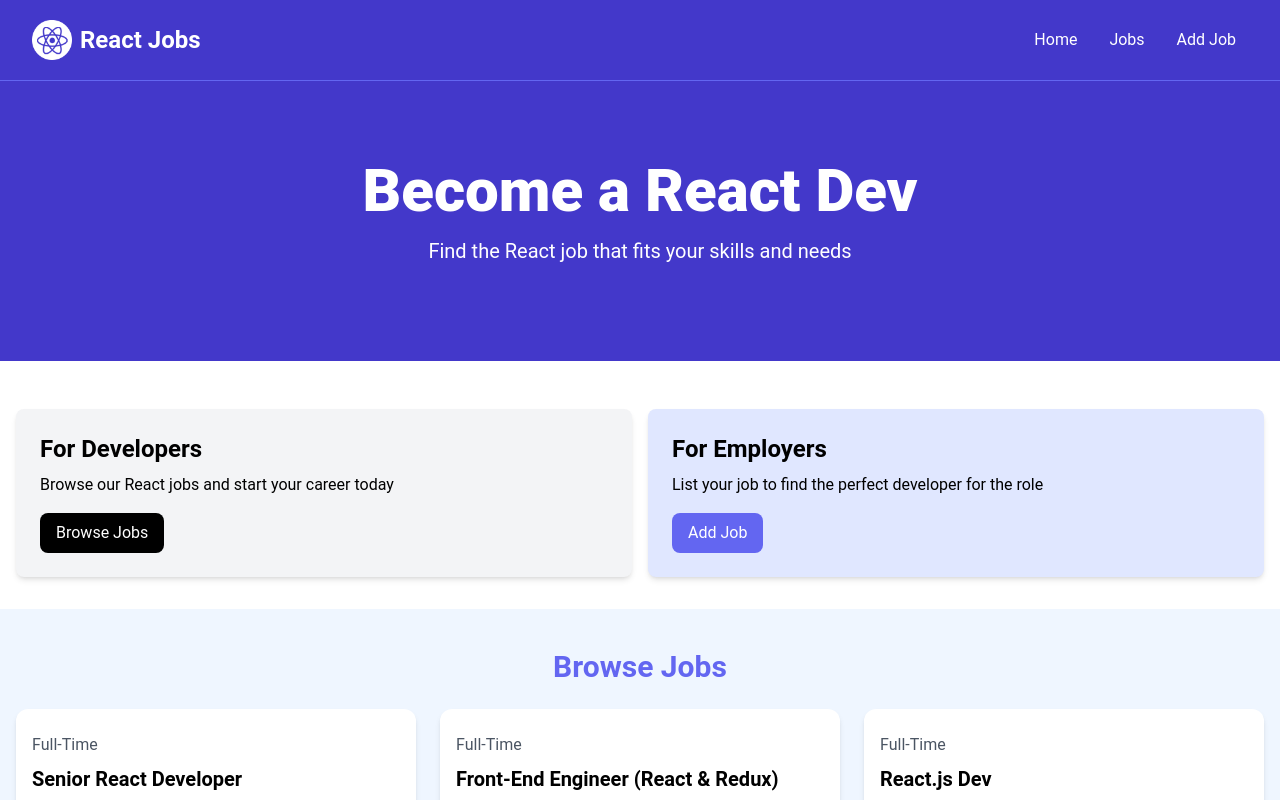
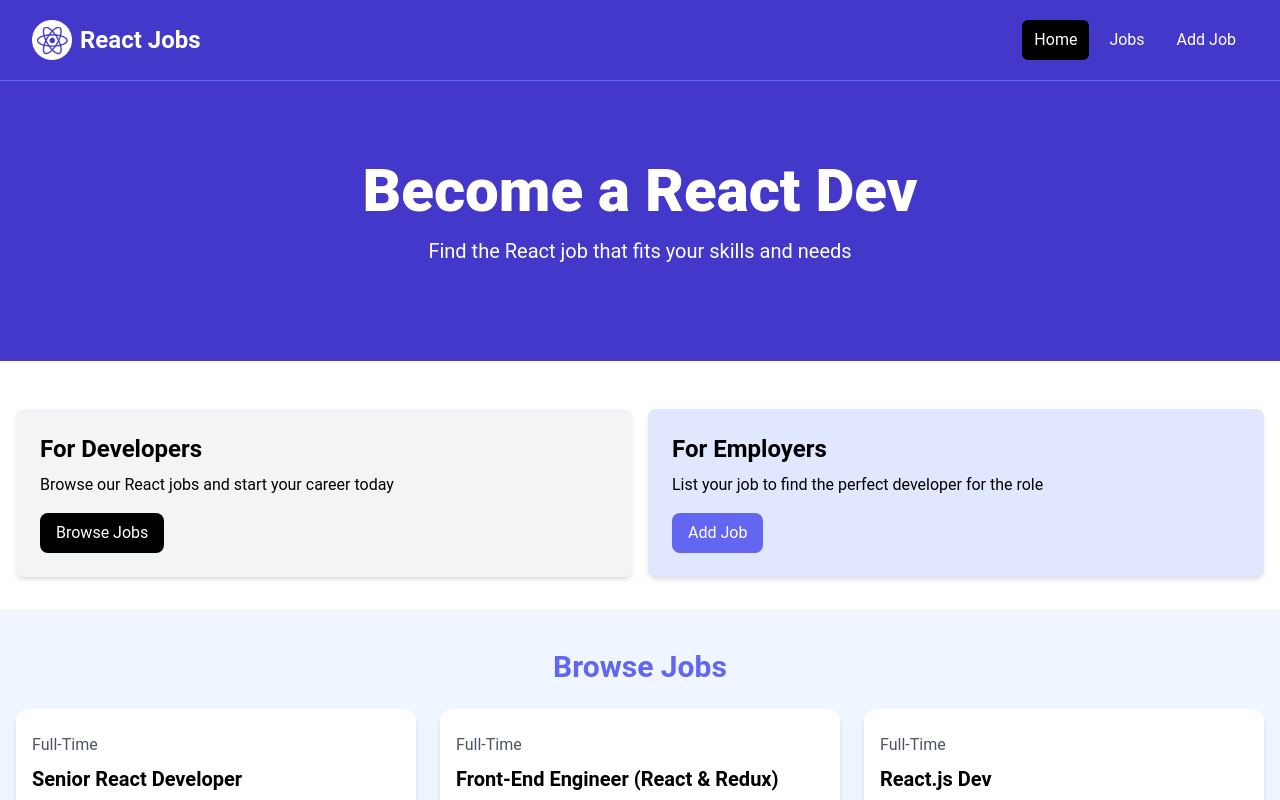
Before and after one commit to YashdeepN/reactjs-small-projects, a React (Vite) app in the folder project-02/reactjs-jobs/: page / in a window 1280 px wide. Shown: the top 800 px of the page. Built offline with nearby package versions, Linux system fonts and the light colour scheme.

Commit message:
implement isActive class in Navbar using NavLink

```diff
--- a/project-02/reactjs-jobs/src/Components/NavBar.jsx
+++ b/project-02/reactjs-jobs/src/Components/NavBar.jsx
@@ -1,8 +1,13 @@
 import React from "react";
 import logo from "../assets/images/logo.png";
-import { Link } from "react-router-dom";
+import { NavLink } from "react-router-dom";
 
 const NavBar = () => {
+  const linkClass = ({ isActive }) =>
+    isActive
+      ? "text-white bg-black hover:bg-gray-900 hover:text-white rounded-md px-3 py-2"
+      : "text-white  hover:bg-gray-900 hover:text-white rounded-md px-3 py-2";
+
   return (
     <>
       <nav className="bg-indigo-700 border-b border-indigo-500">
@@ -17,24 +22,15 @@
               </a>
               <div className="md:ml-auto">
                 <div className="flex space-x-2">
-                  <Link
-                    to="/"
-                    className="text-white bg-blck hover:bg-gray-900 hover:text-white rounded-md px-3 py-2"
-                  >
+                  <NavLink to="/" className={linkClass}>
                     Home
-                  </Link>
-                  <Link
-                    to="/jobs"
-                    className="text-white bg-blck hover:bg-gray-900 hover:text-white rounded-md px-3 py-2"
-                  >
+                  </NavLink>
+                  <NavLink to="/jobs" className={linkClass}>
                     Jobs
-                  </Link>
-                  <Link
-                    to="/add-job"
-                    className="text-white bg-blck hover:bg-gray-900 hover:text-white rounded-md px-3 py-2"
-                  >
+                  </NavLink>
+                  <NavLink to="/add-job" className={linkClass}>
                     Add Job
-                  </Link>
+                  </NavLink>
                 </div>
               </div>
             </div>
```
